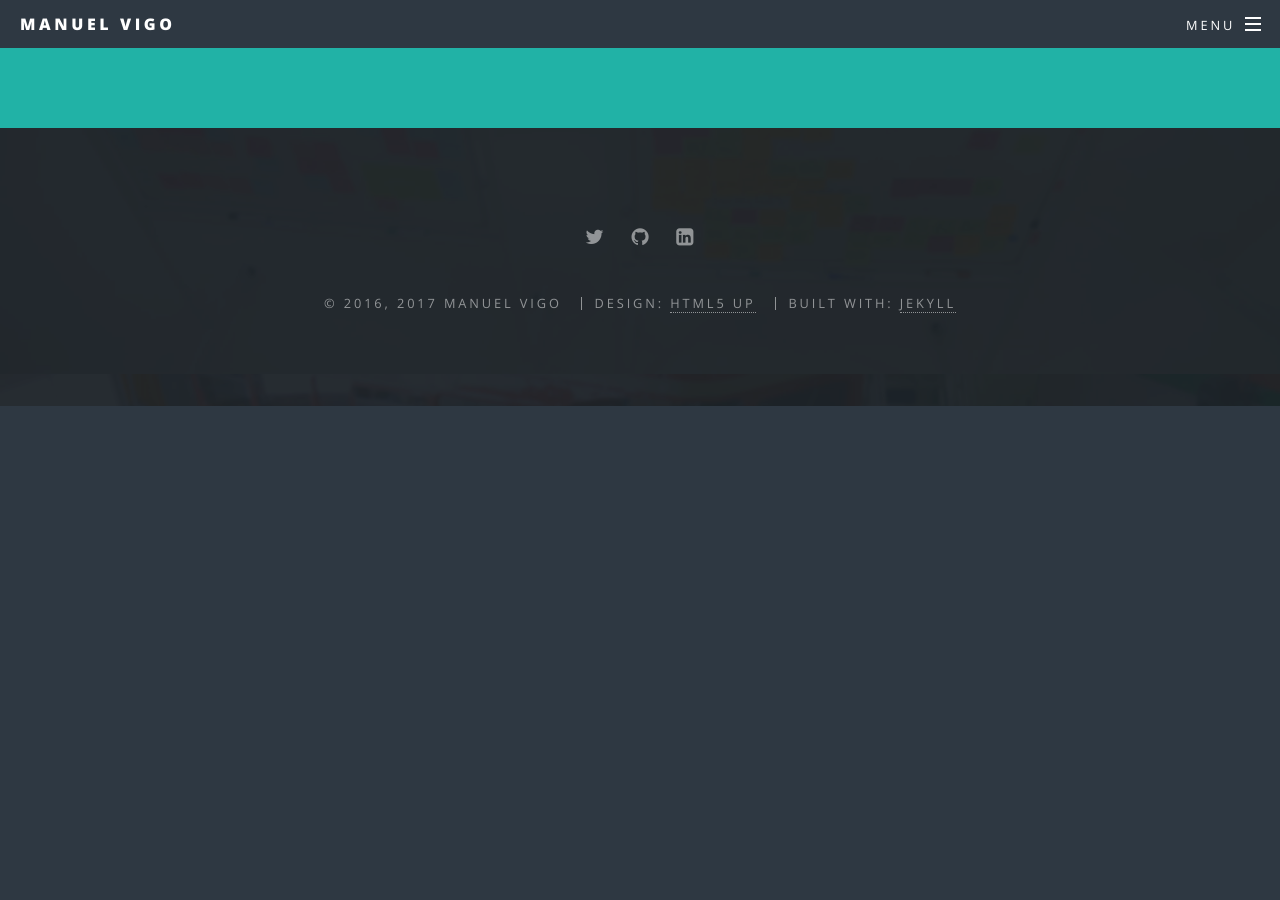
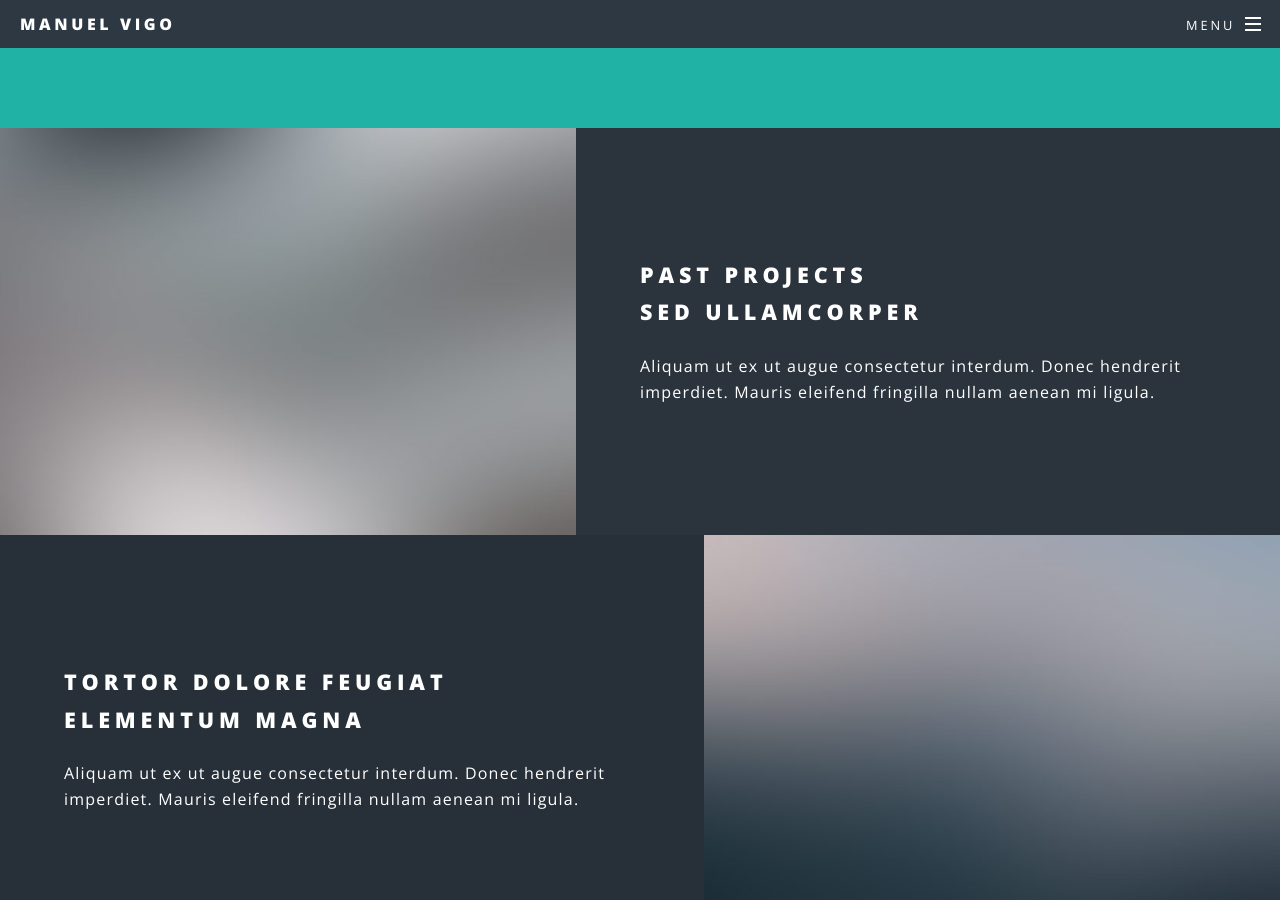
Before and after one commit to mvigo/mvigo.github.io, a Jekyll site: the page built from index.html, in a window 1280 px wide and 900 px high, scrolled down 1548 px. Built offline with Jekyll 4.4.1, drawn with Linux system fonts in a browser that asks for light colours; before the commit the page ends 1954 px from its top, so only the background shows below that; some of the changed text lies outside the part shown.

Commit message:
new section

```diff
--- a/index.html
+++ b/index.html
@@ -49,11 +49,11 @@ layout: landing
 					</section>
 
 
-				<!-- Two
+				 <!-- Two -->
 					<section id="two" class="wrapper alt style2">
 						<section class="spotlight">
 							<div class="image"><img src="images/pic01.jpg" alt="" /></div><div class="content">
-								<h2>Magna primis lobortis<br />
+								<h2>Past Projects<br />
 								sed ullamcorper</h2>
 								<p>Aliquam ut ex ut augue consectetur interdum. Donec hendrerit imperdiet. Mauris eleifend fringilla nullam aenean mi ligula.</p>
 							</div>
@@ -73,8 +73,6 @@ layout: landing
 							</div>
 						</section>
 					</section>
-
--->
 
 				<!-- Three
 					<section id="three" class="wrapper style3 special">
@@ -128,4 +127,5 @@ layout: landing
 							</ul>
 						</div>
 					</section>
--->
+
+					-->
```
Also changed, not shown: other parts of index.html (+2 -1 lines).
